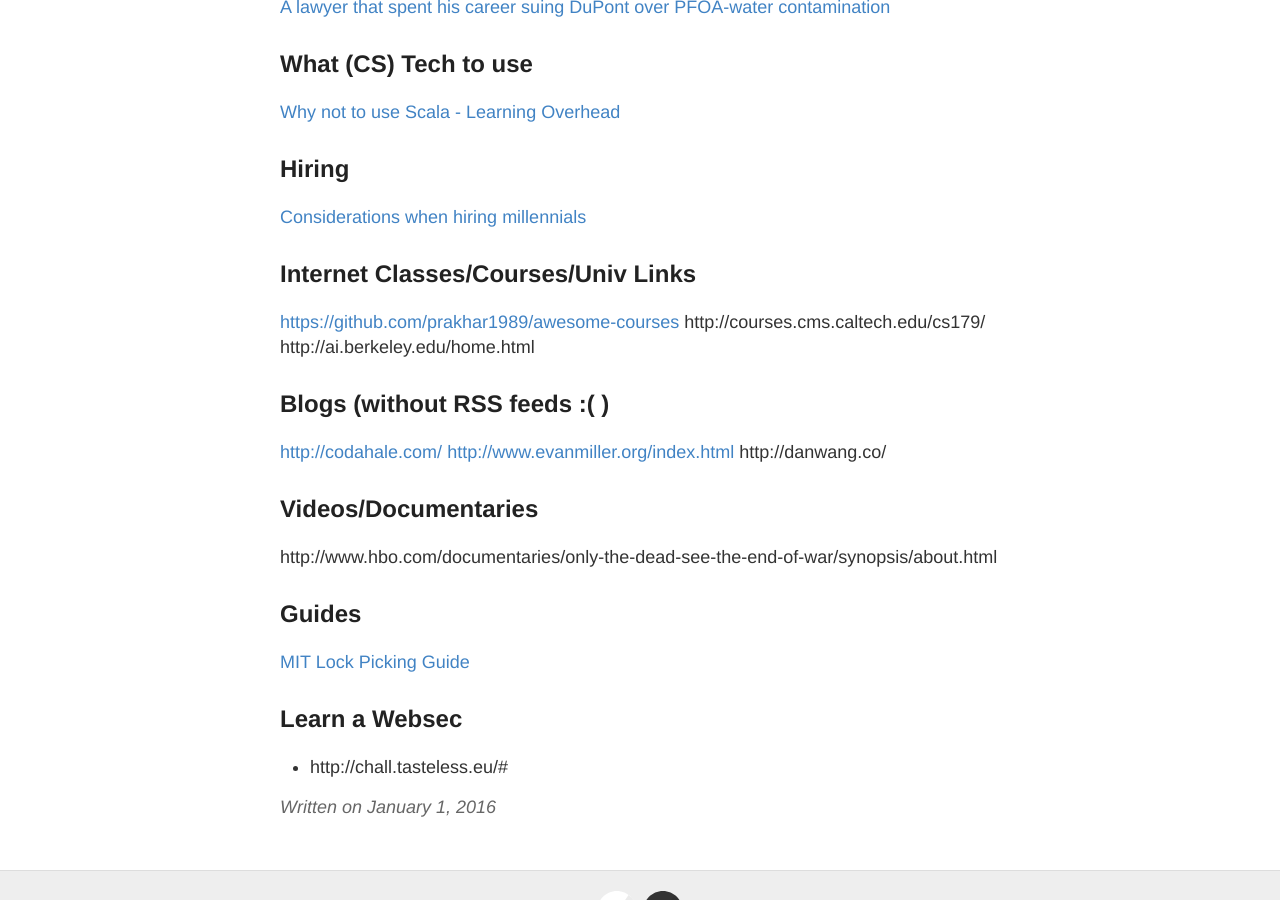
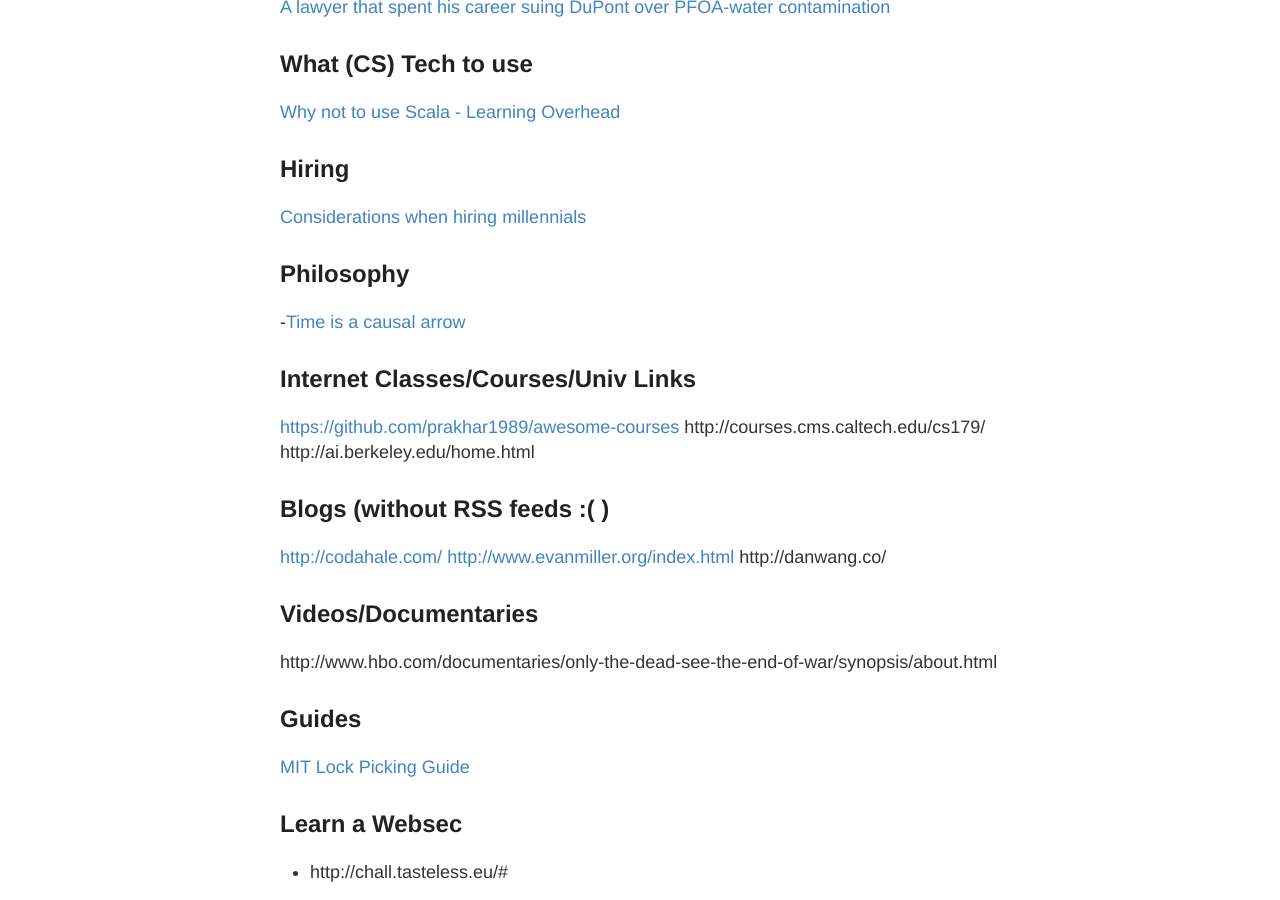
Before and after one commit to RONNCC/ronncc.github, a Jekyll site: the page built from _posts/2016-1-1-InterestingLinks.md, in a window 1280 px wide and 900 px high, scrolled down 3312 px. Built offline with Jekyll 4.4.1, drawn with Linux system fonts in a browser that asks for light colours; comment, search, counter and statistics services are not loaded.

Commit message:
Updated 2016-1-1-InterestingLinks.md

```diff
--- a/_posts/2016-1-1-InterestingLinks.md
+++ b/_posts/2016-1-1-InterestingLinks.md
@@ -124,6 +124,9 @@ Webflow
 ## Hiring
 [Considerations when hiring millennials](http://www.evanmiller.org/attracting-millennial-engineers.html)
 
+## Philosophy
+-[Time is a causal arrow](https://en.wikipedia.org/wiki/Arrow_of_time#The_causal_arrow_of_time)
+
 ## Internet Classes/Courses/Univ Links
 <https://github.com/prakhar1989/awesome-courses>
 http://courses.cms.caltech.edu/cs179/
```
